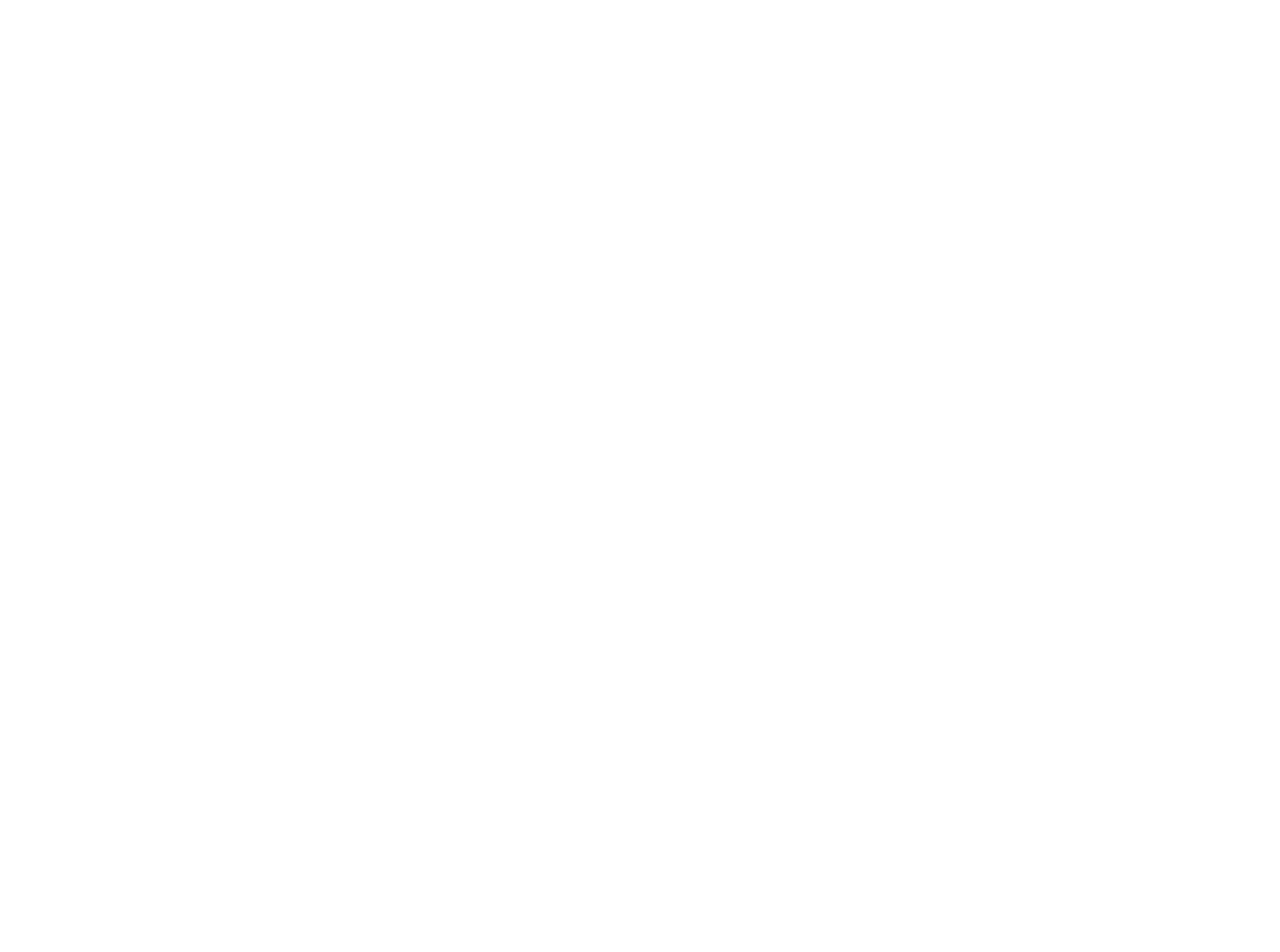
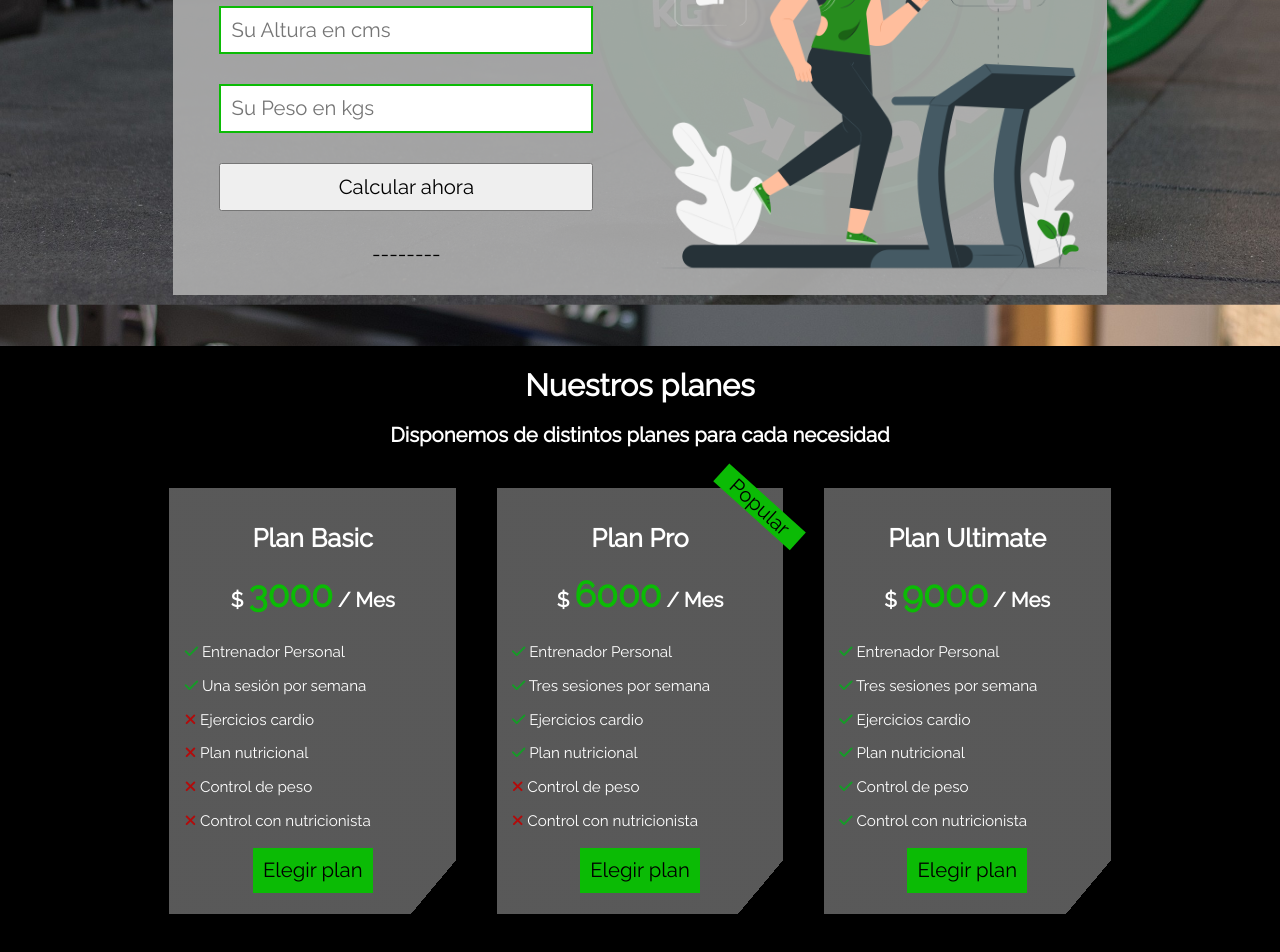
Before and after one commit to MauCoden95/fitben, a Vue app: page / in a window 1280 px wide. Shown: the part 1402-2354 px from the top of the page. Before the commit the page ends 1189 px from the top, so only its background shows below. Built offline with nearby package versions, Linux system fonts and the light colour scheme.

Commit message:
Add files via upload

```diff
--- a/src/App.vue
+++ b/src/App.vue
@@ -2,19 +2,25 @@
   <AppHeader></AppHeader>
   <AppBanner></AppBanner>
   <AppAbout></AppAbout>
+  <AppImc></AppImc>
+  <AppPrice></AppPrice>
 </template>
 
 <script>
 import AppHeader from './components/Header.vue'
 import AppBanner from './components/Banner.vue'
 import AppAbout from './components/About.vue'
+import AppImc from './components/IMC.vue'
+import AppPrice from './components/Prices.vue'
 
 export default {
   name: 'App',
   components: {
     AppHeader,
     AppBanner,
-    AppAbout
+    AppAbout,
+    AppImc,
+    AppPrice
   }
 }
 </script>
@@ -32,12 +38,18 @@
   }
 
   :root{
-    --color: rgb(39, 140, 30);
-    --color-secundario: rgb(55, 185, 43);
+    --color: #0bbb05;
+    --color-secundario: #9bff98;
   }
 
   html{
-    font-size: 63.5%;
+   font-size: 63.5%;
+  }
+
+  body{
+    background-image: url('./assets/img/Body.jpg');
+    background-size: 100%;
+    object-fit: cover;
   }
 
  .center{
@@ -48,6 +60,6 @@
 
  h1{
   font-size: 4rem;
-  color: #fff;
+  color: #ffffff;
  }
 </style>
--- a/src/components/About.vue
+++ b/src/components/About.vue
@@ -30,7 +30,7 @@
     #about{
         width: 100%;
         height: 55rem;
-        background: #000;
+        background: #000000;
     }
 
     #about .center{
@@ -83,7 +83,7 @@
 
     .about-info h2{
         font-size: 3rem;
-        color: #fff;
+        color: #ffffff;
     }
 
     .about-info h3{
@@ -94,6 +94,6 @@
     .about-info p{
         text-align: justify;
         font-size: 2rem;
-        color: #fff;
+        color: #ffffff;
     }
 </style>
--- a/src/components/Header.vue
+++ b/src/components/Header.vue
@@ -7,7 +7,7 @@
                 <ul>
                     <li><a href="#">Inicio</a></li>
                     <li><a href="#about">Nosotros</a></li>
-                    <li><a href="">Precios</a></li>
+                    <li><a href="#prices">Precios</a></li>
                     <li><a href="">Entrenadores</a></li>
                     <li><a href="">Contacto</a></li>
                 </ul>
@@ -60,7 +60,7 @@
     }
 
     #navbar ul li{
-       line-height: 7rem;
+       line-height: 3rem;
        font-size: 1.5rem;
        list-style: none;
        padding: 0 1rem;
--- /dev/null
+++ b/src/components/IMC.vue
@@ -0,0 +1,91 @@
+<template>
+    <section id="imc">
+        <div class="center">
+            <div class="calc-imc">
+                <h2>Calcule su IMC</h2>
+                <form action="" method="">
+                    <input type="number" class="height" placeholder="Su Altura en cms">
+                    <input type="number" class="weight" placeholder="Su Peso en kgs">
+                    <input type="button" value="Calcular ahora" class="btn-imc">
+                    <span class="imc-span">--------</span>
+                </form>
+            </div>
+
+            <img src="../assets/img/Imc.png" alt="">
+        </div>
+    </section>
+</template>
+
+
+<script>
+    export default {
+        name: 'AppImc'
+    }
+</script>
+
+<style>
+    #imc{
+        width: 100%;
+        height: 55rem;
+        padding: 3rem;
+    }
+
+    #imc .center{
+        display: flex;
+        justify-content: space-between;
+        align-items: center;
+}
+
+    .calc-imc{
+        width: 50%;
+        height: 100%;
+        background: rgb(175, 175, 175, 0.9);
+    }
+
+    .calc-imc h2{
+        display: block;
+        font-size: 3rem;
+        text-align: center;
+        margin: 3rem 0;
+        color: #fff;
+    }
+
+    .calc-imc form{
+        width: 100%;
+        height: 60%;
+        margin-top: 10rem;
+    }
+
+    .calc-imc form input{
+        display: block;
+        width: 80%;
+        font-size: 2rem;
+        padding: 1rem;
+        margin: 3rem auto;
+        outline: none;
+    }
+
+    .calc-imc form input[type="number"]{
+        border: .2rem solid var(--color);
+    }
+
+    .calc-imc form input[type="number"]:focus{
+        border-color: var(--color-secundario);
+    }
+
+    .calc-imc form input[type="button"]{
+        cursor: pointer;
+    }
+
+    .calc-imc form span{
+        display: block;
+        font-size: 2rem;
+        text-align: center;
+    }
+
+    #imc img{
+        width: 50%;
+        height: 100%;
+        background: rgb(175, 175, 175, 0.9);
+    }
+</style>
--- /dev/null
+++ b/src/components/Prices.vue
@@ -0,0 +1,192 @@
+<template>
+    <section id="prices">
+        <h2>Nuestros planes</h2>
+        <h3>Disponemos de distintos planes para cada necesidad</h3>
+
+        <div class="center">
+
+
+            <div class="price-div-basic">
+                 <h2>Plan Basic</h2>
+                 <h3>$ <span>3000</span> / Mes</h3>
+                 <ul>
+                    <li><i class="fas fa-check"></i> Entrenador Personal</li>
+                    <li><i class="fas fa-check"></i> Una sesión por semana</li>
+                    <li><i class="fas fa-times"></i> Ejercicios cardio</li>
+                    <li><i class="fas fa-times"></i> Plan nutricional</li>
+                    <li><i class="fas fa-times"></i> Control de peso</li>
+                    <li><i class="fas fa-times"></i> Control con nutricionista</li>
+                 </ul>
+
+                 <button class="price-btn">Elegir plan</button>
+            </div>
+
+            <div class="price-div-pro">
+                <h2>Plan Pro</h2>
+                 <h3>$ <span>6000</span> / Mes</h3>
+                 <ul>
+                    <li><i class="fas fa-check"></i> Entrenador Personal</li>
+                    <li><i class="fas fa-check"></i> Tres sesiones por semana</li>
+                    <li><i class="fas fa-check"></i> Ejercicios cardio</li>
+                    <li><i class="fas fa-check"></i> Plan nutricional</li>
+                    <li><i class="fas fa-times"></i> Control de peso</li>
+                    <li><i class="fas fa-times"></i> Control con nutricionista</li>
+                 </ul>
+
+                 <button class="price-btn">Elegir plan</button>
+
+                 <div class="popular">
+                    Popular
+                 </div>
+            </div>
+
+
+             <div class="price-div-pro">
+                <h2>Plan Ultimate</h2>
+                 <h3>$ <span>9000</span> / Mes</h3>
+                 <ul>
+                    <li><i class="fas fa-check"></i> Entrenador Personal</li>
+                    <li><i class="fas fa-check"></i> Tres sesiones por semana</li>
+                    <li><i class="fas fa-check"></i> Ejercicios cardio</li>
+                    <li><i class="fas fa-check"></i> Plan nutricional</li>
+                    <li><i class="fas fa-check"></i> Control de peso</li>
+                    <li><i class="fas fa-check"></i> Control con nutricionista</li>
+                 </ul>
+
+                 <button class="price-btn">Elegir plan</button>
+            </div>
+        </div>
+    </section>
+</template>
+
+<script>
+export default {
+    name: 'AppPrices',
+    props: {
+        basic: Number,
+        pro: Number
+    }
+}
+</script>
+
+<style>
+    #prices{
+        width: 100%;
+        min-height: 60rem;
+        background: hsl(0, 0%, 0%);
+        padding: 1px;
+    }
+
+    #prices > h2{
+        text-align: center;
+        font-size: 3rem;
+        color: #fff;
+        margin-top: 2rem;
+    }
+
+    #prices > h3{
+        text-align: center;
+        font-size: 2rem;
+        color: #fff;
+        margin-top: 2rem;
+    }
+
+    .center{
+        padding: 2rem;
+        display: flex;
+        align-items: center;
+        justify-content: center;
+    }
+
+
+
+
+    .price-div-basic,
+    .price-div-pro{
+        position: relative;
+        width: 30%;
+        height: 42rem;
+        margin: 2rem;
+        padding: 1.5rem;
+        background: linear-gradient(130deg, rgba(148, 148, 148, 0.6) 93%, transparent 90%);
+    }
+
+
+
+    .price-div-basic h2,
+    .price-div-pro h2{
+        text-align: center;
+        font-size: 2.5rem;
+        color: #fff;
+        margin: 2rem;
+    }
+
+
+
+    .price-div-basic h3,
+    .price-div-pro h3{
+        text-align: center;
+        font-size: 2rem;
+        color: #fff;
+    }
+
+    .price-div-basic h3 span,
+    .price-div-pro h3 span{
+        color: var(--color);
+        font-size: 3.5rem;
+    }
+
+    .price-div-basic ul,
+    .price-div-pro ul{
+        width: 100%;
+        height: 20rem;
+        display: flex;
+        flex-direction: column;
+        align-items: flex-start;
+        justify-content: space-around;
+        margin-top: 2rem;
+    }
+
+    .price-div-basic ul li,
+    .price-div-pro ul li{
+        font-size: 1.5rem;
+        list-style: none;
+        color: #fff;
+    }
+
+    .price-div-basic ul li .fa-check,
+    .price-div-pro ul li .fa-check{
+        color: rgb(21, 156, 39);
+    }
+
+    .price-div-basic ul li .fa-times,
+    .price-div-pro ul li .fa-times{
+        color: rgb(179, 11, 11);
+    }
+
+    .price-btn{
+        display: block;
+        font-size: 2rem;
+        background: var(--color);
+        padding: 1rem;
+        margin: 0 auto;
+        cursor: pointer;
+        margin-top: 1rem;
+        border: none;
+    }
+
+    .price-btn:hover{
+        background: var(--color-secundario);
+        box-shadow: 0 0 2rem var(--color);
+    }
+
+    .popular{
+        position: absolute;
+        top: .7rem;
+        right: -2.8rem;
+        background: var(--color);
+        padding: 0 1.5rem;
+        font-size: 2rem;
+        transform: rotate(42deg);
+    }
+</style>
--- a/src/main.js
+++ b/src/main.js
@@ -2,6 +2,8 @@
 import App from './App.vue'
 
 createApp(App).mount('#app')
+
+/*BANNER*/
 
 const banner = document.getElementById('banner');
 const banner_btn1 = document.querySelector('.banner-btn-1');
@@ -30,3 +32,28 @@
     banner_btn2.style.background = "rgba(152, 152, 152)";
     banner_btn3.style.background = "rgb(55, 185, 43)";
 });
+
+
+
+
+
+
+/*CALCULO IMC*/
+const btn_imc = document.querySelector('.btn-imc');
+
+btn_imc.addEventListener('click', () =>{
+    const ipt_height = parseInt(document.querySelector('.height').value);
+    const ipt_weight = parseInt(document.querySelector('.weight').value);
+    const span_imc = document.querySelector('.imc-span');
+
+
+    let height_mts = ipt_height / 100;
+
+    let imc = Math.ceil(ipt_weight / Math.pow(height_mts,2));
+
+    span_imc.innerHTML = `Su imc es de ${imc}`;
+
+    console.log(ipt_height);
+    console.log(ipt_weight);
+
+});
```
Also changed, not shown: src/assets/img/Body.jpg (added), src/assets/img/Imc.png (added).
